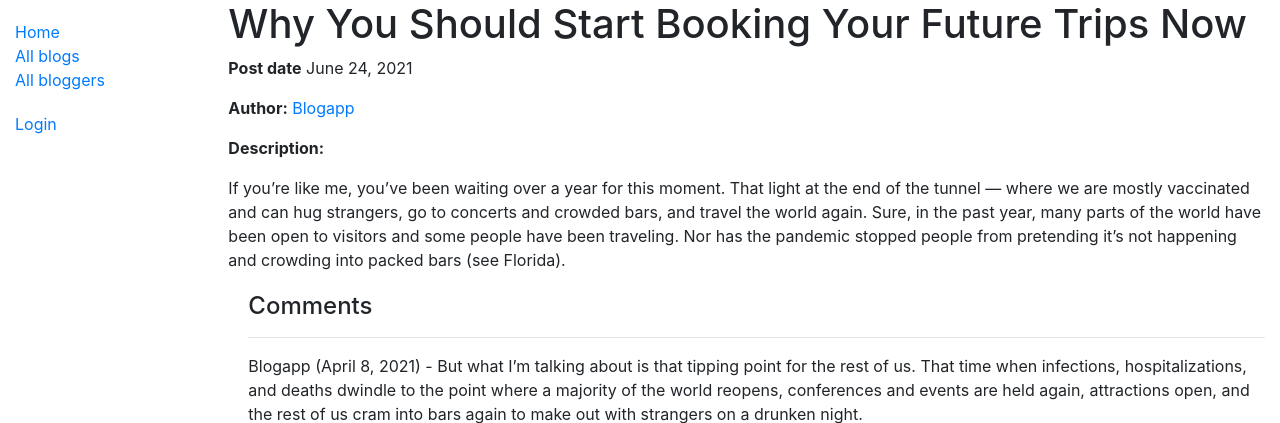
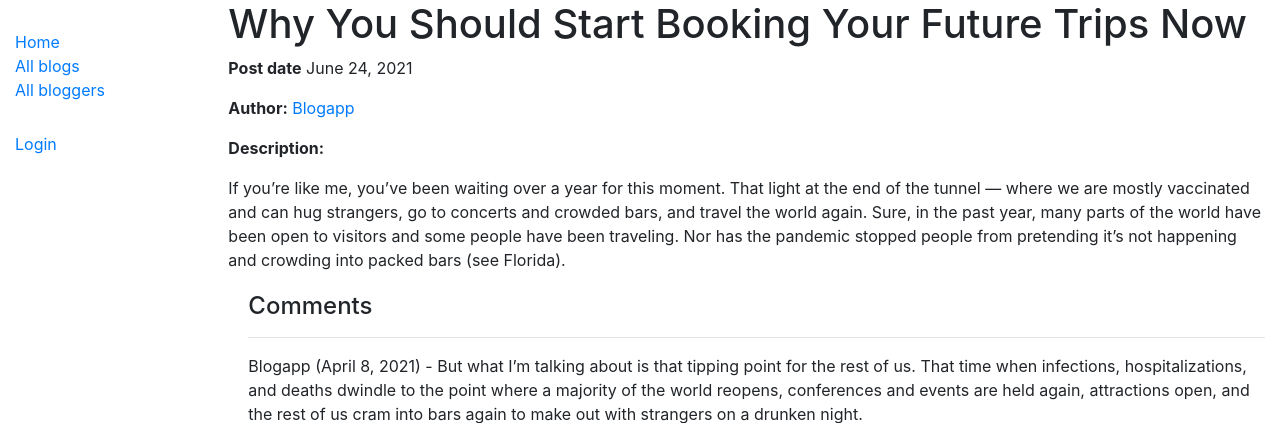
Before and after one commit to DeepshikhaTiwari/BlogApp, a Django app: page /blog/blog/1 in a window 1280 px wide. Shown: the top 423 px of the page. Run offline with Django 3.2, Linux system fonts and the light colour scheme; data comes from the database, SQL or seed files in the repository.

Commit message:
Add some css

```diff
--- a/blog/static/css/styles.css
+++ b/blog/static/css/styles.css
@@ -1,5 +1,5 @@
 .sidebar-nav {
-    margin-top: 20px;
+    margin-top: 30px;
     padding: 0;
     list-style: none;
 }
```
